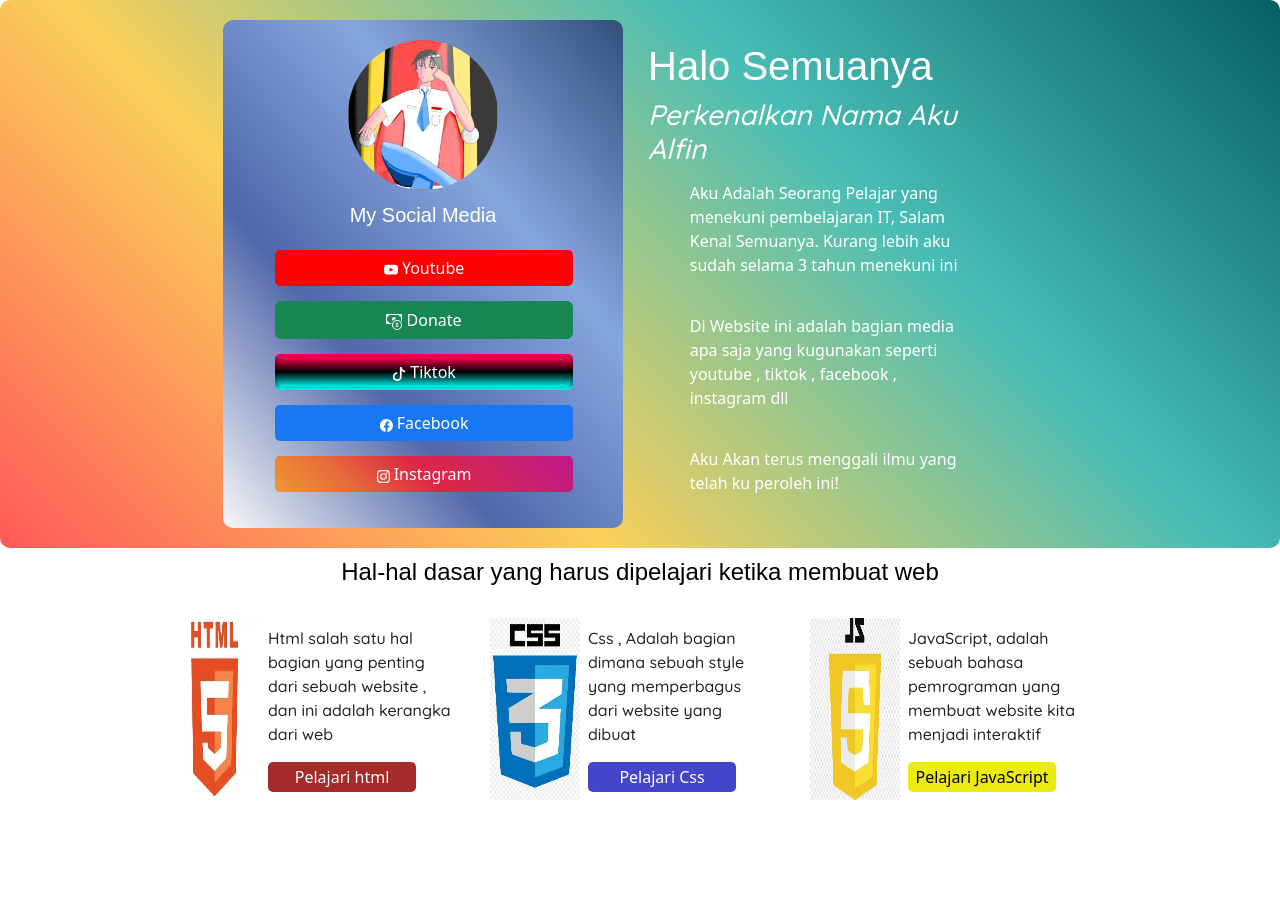
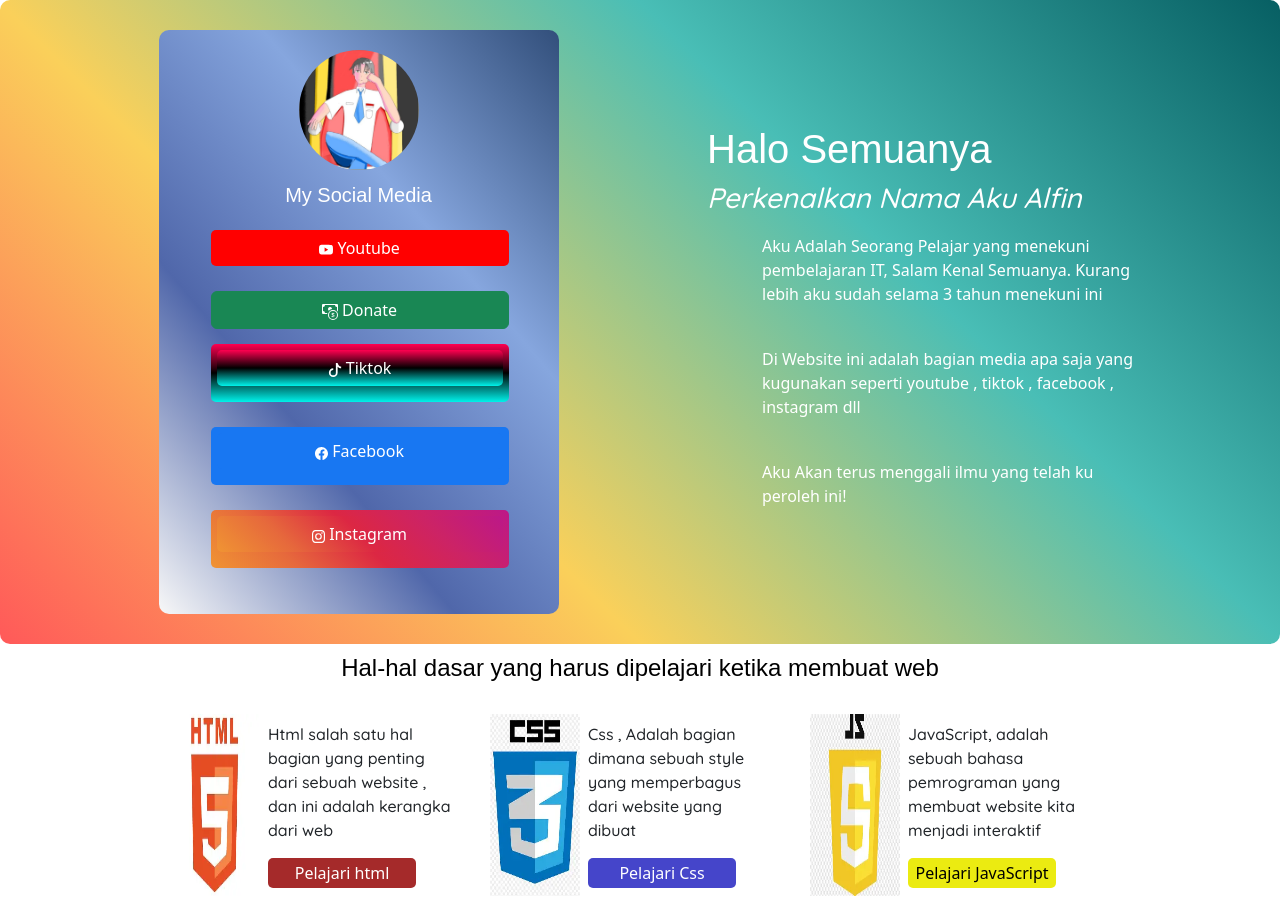
Before and after one commit to Aelvian/ProfilMedia, a React (Vite) app: page / in a window 1280 px wide. Before the commit the page ends 823 px from the top, so only its background shows below. Built offline with nearby package versions, Linux system fonts and the light colour scheme; a web font is replaced by a local one.

Commit message:
Perbaikan ke ga tau brp

```diff
--- a/src/Picture/Picture.module.css
+++ b/src/Picture/Picture.module.css
@@ -1,9 +1,9 @@
 .picture {
-    width: 50%;
-    max-width: 150px;
+    width: 120px;
     height: auto;
     border-radius: 50%;
   }
+
   .container {
     padding: 20px;
     width: 90%;
@@ -14,31 +14,28 @@
     margin: 0 auto;
   }
 
-.child{
-    width:auto;
-
-
+  .child {
+    width: 100%;
   }
 
-.link{
-    color:white;
-    width:100%;
-    background:red;
-   border-radius:5px;
-    margin-right:50px;
-    display:inline-block;
-    box-sizing:border-box;
-    border:none;
-    overflow:hidden;
+  .link {
+    color: white;
+    width: 100%;
+    background: red;
+    border-radius: 5px;
+    display: inline-block;
+    box-sizing: border-box;
+    border: none;
+    overflow: hidden;
     padding: 6px;
+    margin-bottom: 10px;
   }
 
-
-.children{
-    width:auto;
+  .children {
+    width: auto;
   }
 
-.info{
+  .info {
     color: white;
     font-family: Arial, sans-serif;
     font-size: 20px;
@@ -46,110 +43,80 @@
     margin-top: 10px;
   }
 
-.mother{
+  .mother {
     width: 100%;
     display: flex;
     justify-content: center;
     align-items: center;
     background: linear-gradient(45deg, #ff5959, #fad05a, #49beb6, #075f63);
     border-radius: 10px;
+    flex-wrap: wrap;
     margin: 0 auto;
-
+    overflow-x: hidden;
   }
 
-.instagram{
-    color:white;
-    width:100%;
-    background: linear-gradient(45deg, #f09433, #e6683c, #dc2743, #cc2366, #bc1888);
-   border-radius:5px;
-    margin-right:50px;
-    padding: 3px;
-    overflow: hidden;
-    box-sizing: border-box;
-    border: none;
-
+  .father {
+    width: 100%;
+    display: flex;
+    flex-wrap: wrap;
+    justify-content: center;
+    align-items: center;
+    margin: 20px auto;
+    padding: 10px;
   }
 
-.tiktok{
-    color:white;
-    width:100%;
-    background: linear-gradient(
-    180deg,
-    #ff0050 0%,
-    #000000 50%,
-    #00f2ea 100%);
-   border-radius:5px;
-    margin-right:50px;
-    /* display:inline-block; */
-    box-sizing:border-box;
+  .instagram, .tiktok, .fesbuk {
+    width: 100%;
+    color: white;
+    border-radius: 5px;
     border: none;
     overflow: hidden;
-    padding: 3px;
-    outline: none;
+    margin-bottom: 10px;
+    padding: 6px;
+    display: inline-block;
+    box-sizing: border-box;
   }
 
-.fesbuk{
-    color:white;
-    width:100%;
- background: #1877f2;
-   border-radius:5px;
-    margin-right:50px;
-    display:inline-block;
-    box-sizing:border-box;
-    border:none;
-    overflow:hidden;
-    padding: 3px;
+  .instagram {
+    background: linear-gradient(45deg, #f09433, #e6683c, #dc2743, #cc2366, #bc1888);
   }
 
-.cash{
-    color:white;
-    width:100%;
-    background: hsl(115, 95%, 42%);
-   border-radius:5px;
-    margin-right:50px;
-    display:inline-block;
-    box-sizing:border-box;
-    border:none;
-    overflow:hidden;
+  .tiktok {
+    background: linear-gradient(180deg, #ff0050 0%, #000000 50%, #00f2ea 100%);
   }
 
-.father{
-    display: flex;
-    justify-content: center;
-    align-items: center;
-    margin: 20px;
-    gap:25px
-
-
+  .fesbuk {
+    background: #1877f2;
   }
 
-.judul{
-    background-color: #00f2ea;
+  /* ============================= */
+  /* 📱 RESPONSIVE UNTUK HP/TABLET */
+  /* ============================= */
+  @media (max-width: 768px) {
+    * {
+      box-sizing: border-box;
     }
 
-.text{
-    text-align: center;
-}
-
-@media (max-width: 768px) {
     .mother {
       flex-direction: column;
       align-items: center;
       text-align: center;
       width: 100%;
       margin: 0 auto;
+      overflow-x: hidden;
     }
 
     .father {
       flex-direction: column;
       align-items: center;
       justify-content: center;
-      margin: 0;
+      margin: 0 auto;
       padding: 10px;
+      width: 100%;
     }
 
     .container {
-      width: 90%;
+      width: 100%;
       margin: 10px 0;
     }
 
@@ -165,4 +132,8 @@
       margin-right: 0;
       margin-bottom: 10px;
     }
+
+    body {
+      overflow-x: hidden;
     }
+  }
```
Lines whose indentation alone changed are shown as unchanged.
